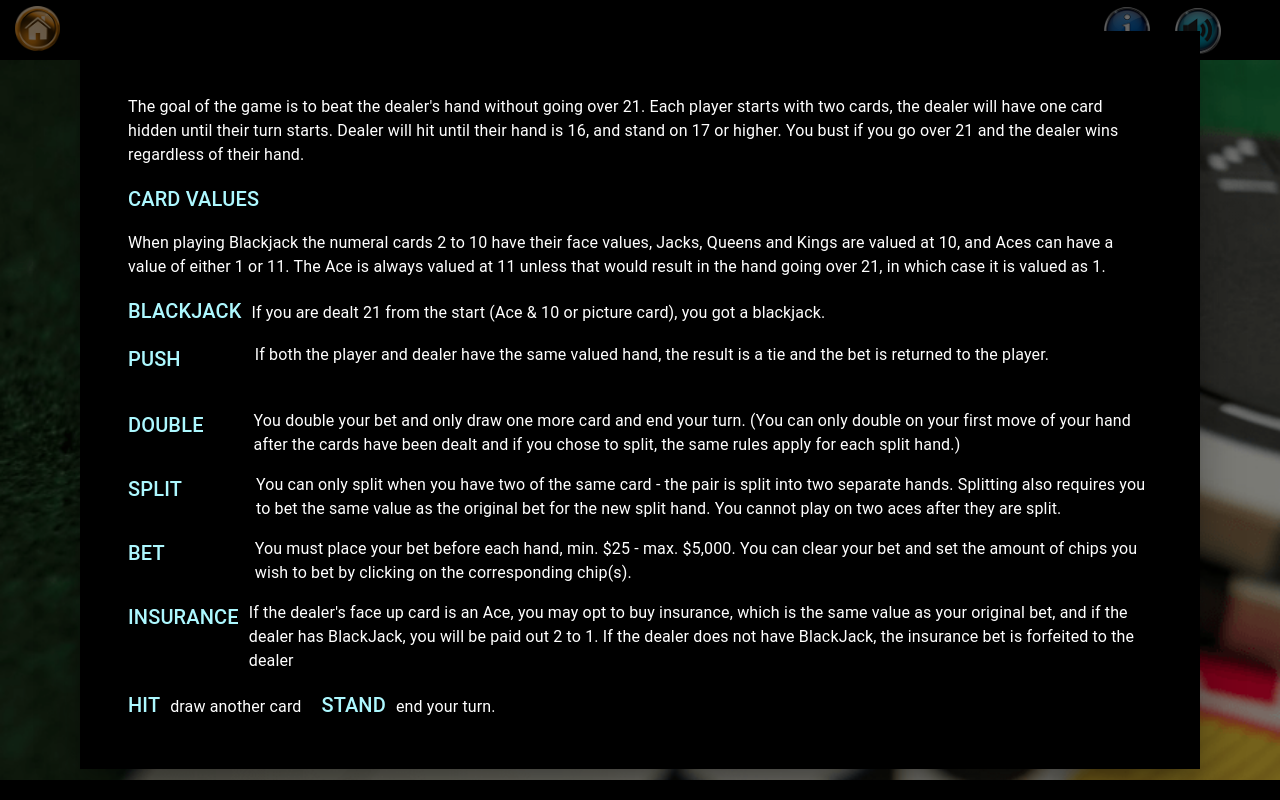
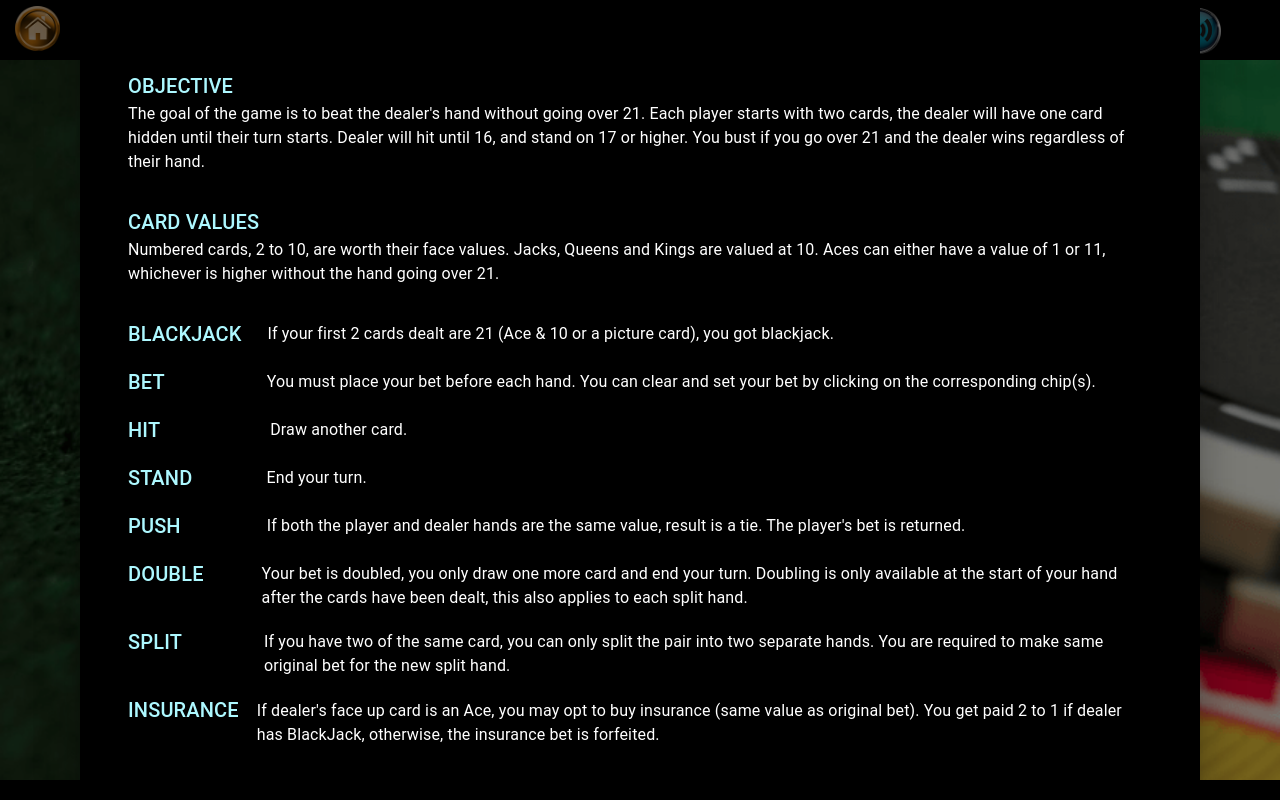
Before and after one commit to junedu416/react-nasty-dealer, a React (Create React App) app: page / in a window 1280 px wide. Both pictures are taken after a click on the button 1127 px from the left and 30 px from the top of the page. Built offline with nearby package versions, Linux system fonts and the light colour scheme; no server answers.

Commit message:
Restyles how to play, moved definitions around, shortened descriptions, aligned text with descriptor, removed spacing below heading and added spacing below text.

```diff
--- a/src/components/rule/RulePage.js
+++ b/src/components/rule/RulePage.js
@@ -10,7 +10,7 @@ import { InfoButton } from "../styled-components";
 import {
   push,
   blackjack,
-  generalRule,
+  objective,
   hit,
   stand,
   double,
@@ -45,7 +45,7 @@ function RulePage() {
   return (
     <div>
       <Button onClick={handleOpen}>
-        <InfoButton src={Info} alt='how to play icon' />
+        <InfoButton src={Info} alt="how to play icon" />
       </Button>
       <Modal
         open={open}
@@ -55,11 +55,15 @@ function RulePage() {
       >
         <Box sx={style}>
           <Typography
+            style={descriptorStyle}
             id="modal-modal-description"
             sx={{ mt: 2 }}
-            variant="body1"
+            variant="h6"
           >
-            {generalRule}
+            OBJECTIVE
+          </Typography>
+          <Typography id="modal-modal-description" sx={{ mb: 2 }}>
+            {objective}
           </Typography>
           <Typography
             style={descriptorStyle}
@@ -67,31 +71,11 @@ function RulePage() {
             sx={{ mt: 2 }}
             variant="h6"
           >
-            {" "}
-            CARD VALUES{" "}
+            CARD VALUES
           </Typography>
-          <Typography id="modal-modal-description" sx={{ mt: 2 }}>
-            {" "}
-            {cardValues}{" "}
+          <Typography id="modal-modal-description" sx={{ mb: 2 }}>
+            {cardValues}
           </Typography>
-          <Typography
-            style={descriptorStyle}
-            id="modal-modal-description"
-            sx={{ mt: 2 }}
-            variant="h6"
-          >
-            {" "}
-            BLACKJACK{" "}
-          </Typography>
-          <Typography
-            style={{ display: "inline-block" }}
-            id="modal-modal-description"
-            sx={{ mt: 2 }}
-          >
-            {" "}
-            {blackjack}{" "}
-          </Typography>
-          <br />
           <Grid container wrap="nowrap">
             <Typography
               style={descriptorStyle}
@@ -99,32 +83,14 @@ function RulePage() {
               sx={{ mt: 2 }}
               variant="h6"
             >
-              {" "}
-              PUSH{" "}
+              BLACKJACK
             </Typography>
             <Typography
               style={{ display: "inline-block" }}
               id="modal-modal-description"
-              sx={{ mt: 2, ml: 8 }}
+              sx={{ mt: 2.5, ml: 2 }}
             >
-              {" "}
-              {push}{" "}
-            </Typography>
-          </Grid>
-          <br />
-          <Grid container wrap="nowrap">
-            <Typography
-              style={descriptorStyle}
-              id="modal-modal-description"
-              sx={{ mt: 2 }}
-              variant="h6"
-            >
-              {" "}
-              DOUBLE{" "}
-            </Typography>
-            <Typography id="modal-modal-description" sx={{ mt: 2, ml: 5 }}>
-              {" "}
-              {double}{" "}
+              {blackjack}
             </Typography>
           </Grid>
           <Grid container wrap="nowrap">
@@ -134,16 +100,14 @@ function RulePage() {
               sx={{ mt: 2 }}
               variant="h6"
             >
-              {" "}
-              SPLIT{" "}
+              BET
             </Typography>
             <Typography
               style={{ display: "inline-block" }}
               id="modal-modal-description"
-              sx={{ mt: 2, ml: 8 }}
+              sx={{ mt: 2.5, ml: 11.5 }}
             >
-              {" "}
-              {split}{" "}
+              {bet}
             </Typography>
           </Grid>
           <Grid container wrap="nowrap">
@@ -153,18 +117,15 @@ function RulePage() {
               sx={{ mt: 2 }}
               variant="h6"
             >
-              {" "}
-              BET{" "}
+              HIT
             </Typography>
             <Typography
               style={{ display: "inline-block" }}
               id="modal-modal-description"
-              sx={{ mt: 2, ml: 10 }}
+              sx={{ mt: 2.5, ml: 12.5 }}
             >
-              {" "}
-              {bet}{" "}
+              {hit}
             </Typography>
-            <br />
           </Grid>
           <Grid container wrap="nowrap">
             <Typography
@@ -173,48 +134,84 @@ function RulePage() {
               sx={{ mt: 2 }}
               variant="h6"
             >
-              {" "}
-              INSURANCE{" "}
+              STAND
             </Typography>
             <Typography
               style={{ display: "inline-block" }}
               id="modal-modal-description"
-              sx={{ mt: 2 }}
+              sx={{ mt: 2.5, ml: 8 }}
             >
-              {" "}
-              {insurance}{" "}
+              {stand}
             </Typography>
           </Grid>
+          <Grid container wrap="nowrap">
             <Typography
               style={descriptorStyle}
               id="modal-modal-description"
               sx={{ mt: 2 }}
               variant="h6"
             >
-            {" "}
-            HIT{" "}
+              PUSH
             </Typography>
-          <Typography style={{ display: "inline-block", marginRight: 20 }}>
-            {" "}
-            {hit}{" "}
+            <Typography
+              style={{ display: "inline-block" }}
+              id="modal-modal-description"
+              sx={{ mt: 2.5, ml: 9.5 }}
+            >
+              {push}
             </Typography>
+          </Grid>
+          <Grid container wrap="nowrap">
             <Typography
               style={descriptorStyle}
               id="modal-modal-description"
               sx={{ mt: 2 }}
               variant="h6"
             >
-            {" "}
-            STAND{" "}
+              DOUBLE
             </Typography>
             <Typography
               style={{ display: "inline-block" }}
               id="modal-modal-description"
+              sx={{ mt: 2.5, ml: 6 }}
+            >
+              {double}
+            </Typography>
+          </Grid>
+          <Grid container wrap="nowrap">
+            <Typography
+              style={descriptorStyle}
+              id="modal-modal-description"
               sx={{ mt: 2 }}
+              variant="h6"
             >
-            {" "}
-            {stand}{" "}
+              SPLIT
             </Typography>
+            <Typography
+              style={{ display: "inline-block" }}
+              id="modal-modal-description"
+              sx={{ mt: 2.5, ml: 9 }}
+            >
+              {split}
+            </Typography>
+          </Grid>
+          <Grid container wrap="nowrap">
+            <Typography
+              style={descriptorStyle}
+              id="modal-modal-description"
+              sx={{ mt: 2 }}
+              variant="h6"
+            >
+              INSURANCE
+            </Typography>
+            <Typography
+              style={{ display: "inline-block" }}
+              id="modal-modal-description"
+              sx={{ mt: 2.6, ml: 1 }}
+            >
+              {insurance}
+            </Typography>
+          </Grid>
         </Box>
       </Modal>
     </div>
--- a/src/components/rule/rule.json
+++ b/src/components/rule/rule.json
@@ -1,14 +1,14 @@
 {
   "title": "Nasty Dealer - BlackJack",
-  "generalRule": "The goal of the game is to beat the dealer's hand without going over 21. Each player starts with two cards, the dealer will have one card hidden until their turn starts. Dealer will hit until their hand is 16, and stand on 17 or higher. You bust if you go over 21 and the dealer wins regardless of their hand. ",
-  "hit": "draw another card ",
-  "stand": "end your turn.",
-  "double": "You double your bet and only draw one more card and end your turn. (You can only double on your first move of your hand after the cards have been dealt and if you chose to split, the same rules apply for each split hand.)",
-  "split": "You can only split when you have two of the same card - the pair is split into two separate hands. Splitting also requires you to bet the same value as the original bet for the new split hand. You cannot play on two aces after they are split.",
-  "bet": "You must place your bet before each hand, min. $25 - max. $5,000. You can clear your bet and set the amount of chips you wish to bet by clicking on the corresponding chip(s).",
-  "insurance": "If the dealer's face up card is an Ace, you may opt to buy insurance, which is the same value as your original bet, and if the dealer has BlackJack, you will be paid out 2 to 1. If the dealer does not have BlackJack, the insurance bet is forfeited to the dealer",
+  "objective": "The goal of the game is to beat the dealer's hand without going over 21. Each player starts with two cards, the dealer will have one card hidden until their turn starts. Dealer will hit until 16, and stand on 17 or higher. You bust if you go over 21 and the dealer wins regardless of their hand.",
+  "cardValues": "Numbered cards, 2 to 10, are worth their face values. Jacks, Queens and Kings are valued at 10. Aces can either have a value of 1 or 11, whichever is higher without the hand going over 21.",
+  "bet": "You must place your bet before each hand. You can clear and set your bet by clicking on the corresponding chip(s).",
+  "blackjack": "If your first 2 cards dealt are 21 (Ace & 10 or a picture card), you got blackjack.",
+  "hit": "Draw another card.",
+  "stand": "End your turn.",
+  "push": "If both the player and dealer hands are the same value, result is a tie. The player's bet is returned.",
+  "double": "Your bet is doubled, you only draw one more card and end your turn. Doubling is only available at the start of your hand after the cards have been dealt, this also applies to each split hand.",
+  "split": "If you have two of the same card, you can only split the pair into two separate hands. You are required to make same original bet for the new split hand.",
   "surrender": "At the start of your turn, you may chose to surrender and have half your bet returned and the other half forfeited to the dealer.",
-  "cardValues": "When playing Blackjack the numeral cards 2 to 10 have their face values, Jacks, Queens and Kings are valued at 10, and Aces can have a value of either 1 or 11. The Ace is always valued at 11 unless that would result in the hand going over 21, in which case it is valued as 1. ",
-  "blackjack":"If you are dealt 21 from the start (Ace & 10 or picture card), you got a blackjack. ",
-  "push":"If both the player and dealer have the same valued hand, the result is a tie and the bet is returned to the player."
+  "insurance": "If dealer's face up card is an Ace, you may opt to buy insurance (same value as original bet). You get paid 2 to 1 if dealer has BlackJack, otherwise, the insurance bet is forfeited."
 }
```
Lines whose indentation alone changed are shown as unchanged.
